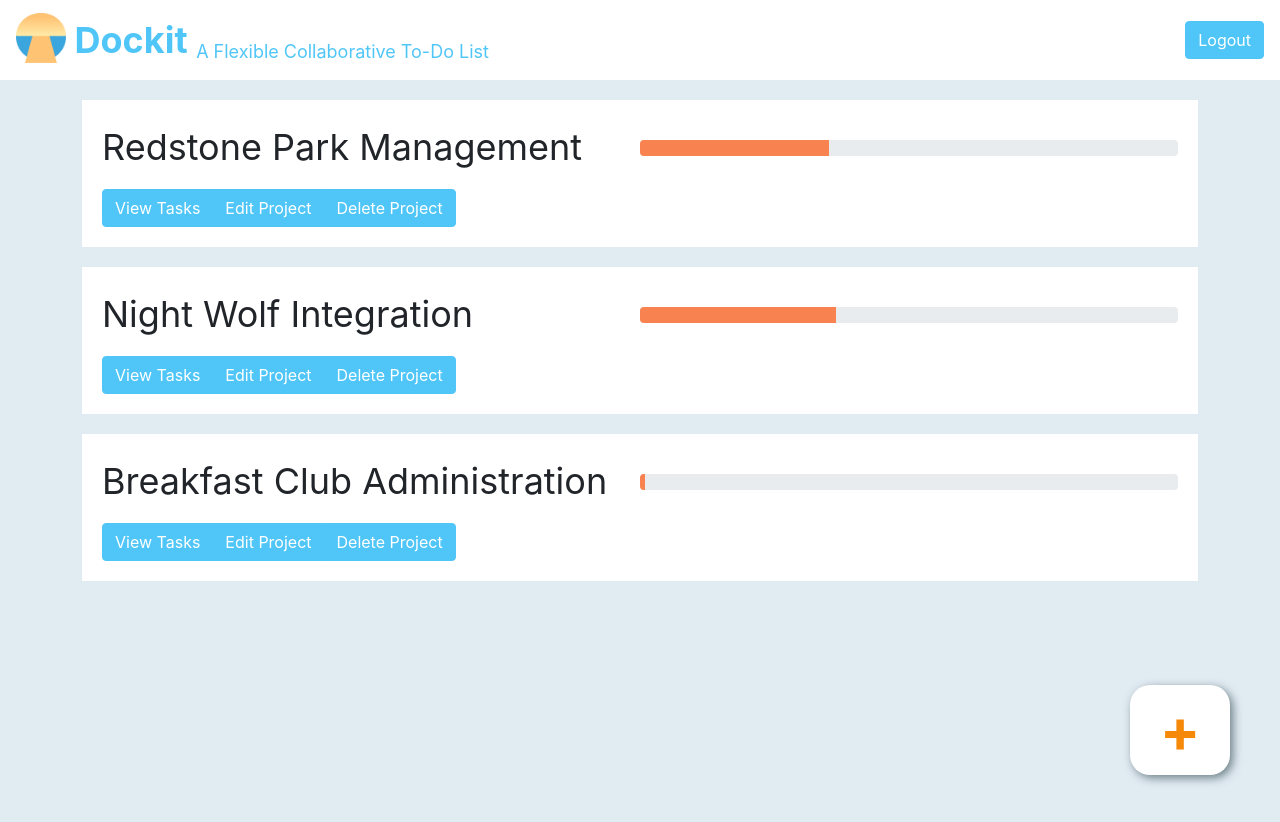
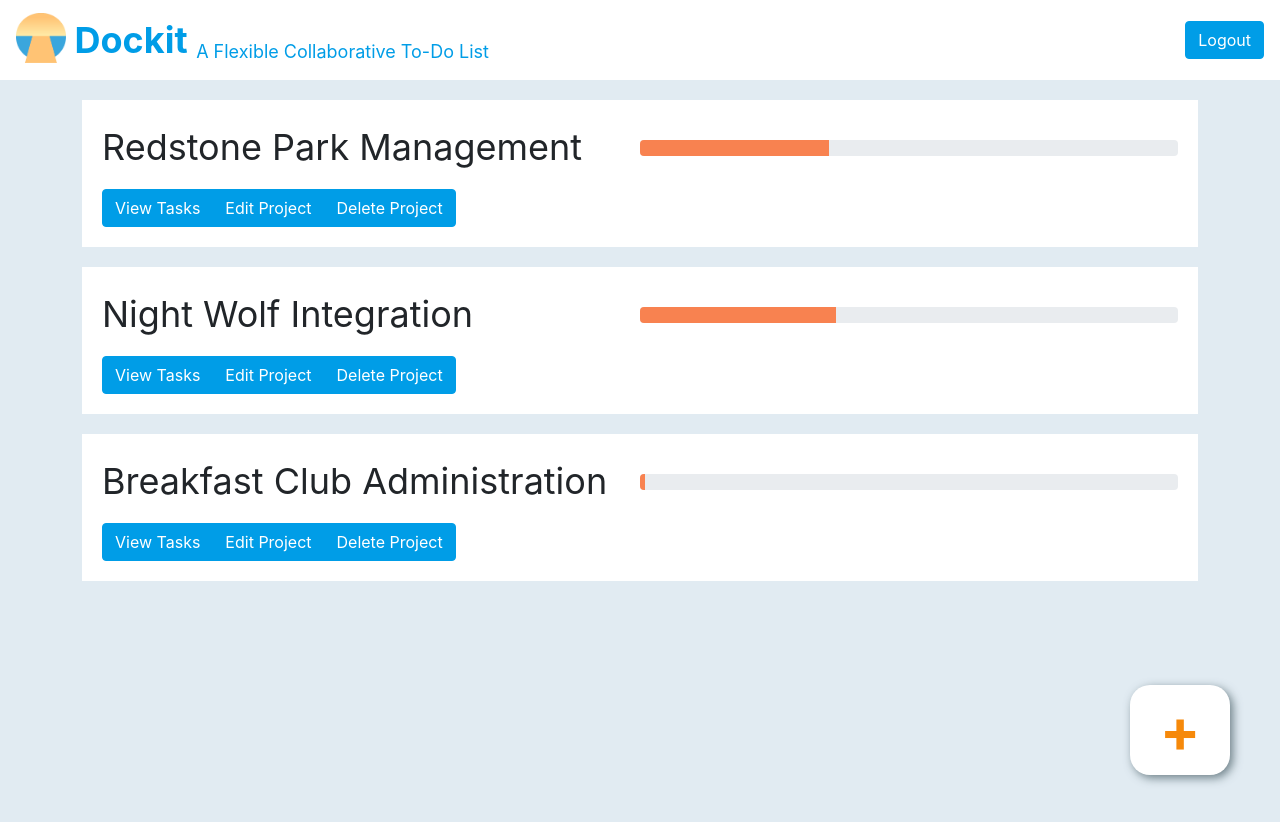
Before and after one commit to RyanRemer/dockit, an Angular app: page / in a window 1280 px wide. Shown: the top 822 px of the page. Built offline with nearby package versions, Linux system fonts and the light colour scheme.

Commit message:
user testing improvements

```diff
--- a/src/app/project-side-bar/project-side-bar.component.html
+++ b/src/app/project-side-bar/project-side-bar.component.html
@@ -10,13 +10,13 @@
 <div *ngIf="this.project.assignedTo.length == 0">
   No collaborators working on this project.</div>
 <div *ngIf="this.project.assignedTo.length == 1">
-  {{this.project.assignedTo.length[0]}} is the only one collaborating on this project.</div>
+  {{this.project.assignedTo[0].name}} is the only one collaborating on this project.</div>
 <div *ngIf="this.project.assignedTo.length == 2">
-  {{this.project.assignedTo[0]}} and {{this.project.assignedTo[1]}} are collaborating on this projects.</div>
+  {{this.project.assignedTo[0].name}} and {{this.project.assignedTo[1].name}} are collaborating on this projects.</div>
 <div *ngIf="this.project.assignedTo.length == 3">
-  {{this.project.assignedTo[0]}}, {{this.project.assignedTo[1]}}, and {{this.project.assignedTo[2]}} are collaborating on this projects.</div>
-<div *ngIf="this.project.assignedTo.legnth > 3">
-  {{this.project.assignedTo[0]}}, {{this.project.assignedTo[1]}}, and {{this.project.assignedTo.length - 2}} more are collaborating on this project.</div>
+  {{this.project.assignedTo[0].name}}, {{this.project.assignedTo[1].name}}, and {{this.project.assignedTo[2].name}} are collaborating on this projects.</div>
+<div *ngIf="this.project.assignedTo.length > 3">
+  {{this.project.assignedTo[0].name}}, {{this.project.assignedTo[1].name}}, and {{this.project.assignedTo.length - 2}} more are collaborating on this project.</div>
 
 <div class="buttons">
   <div class="btn btn-block" (click)="filterTasks('All Tasks')" >All Tasks</div>
--- a/src/app/task-list/task-list.component.css
+++ b/src/app/task-list/task-list.component.css
@@ -4,6 +4,17 @@
   background-color: white;
   padding: 20px;
   margin-bottom: 20px;
+}
+
+.btn.btn-task{
+  background: var(--backgroundColor);
+  color: var(--primaryColor-1);
+  border-color: var(--primaryColor-1);
+}
+
+.btn.btn-task:hover{
+  background: var(--primaryColor-1);
+  color: var(--backgroundColor);
 }
 
 .float-right{
--- a/src/app/task-list/task-list.component.html
+++ b/src/app/task-list/task-list.component.html
@@ -12,8 +12,8 @@
     </div>
     <div class="title clickable" (click)="this.editTask(task)">{{task.title}}</div>
     <div class="btn-group">
-        <div class="btn" (click)="this.editTask(task)">Edit Task</div>
-        <div class="btn" (click)="this.deleteTask(task)">Delete Task</div>
+        <div class="btn btn-task" (click)="this.editTask(task)">Edit Task</div>
+        <div class="btn btn-task" (click)="this.deleteTask(task)">Delete Task</div>
       </div>
   </div>
 </div>
--- a/src/styles.css
+++ b/src/styles.css
@@ -5,11 +5,11 @@
   --darkContrastColor: rgb(77, 77, 77);
   --foregroundColor: black;
 
-  --primaryColor-2:#00acf6;
-  --primaryColor-1:#2ab9f7;
-  --primaryColor0:#50c6f8;
-  --primaryColor1:#82d6fb;
-  --primaryColor2:#b3e6fc;
+  --primaryColor-2:#00699A;
+  --primaryColor-1:#008CCE;
+  --primaryColor0:#009DE7;
+  --primaryColor1:#6CD0FF;
+  --primaryColor2:#E0F7FF;
 
   --secondaryColor0: #f88250;
 
@@ -25,8 +25,8 @@
 }
 
 .btn:hover {
-  background-color: var(--primaryColor-2);
-  border-color: var(--primaryColor-2);
+  background-color: var(--primaryColor-1);
+  border-color: var(--primaryColor-1);
   color: white;
 }
 
```
